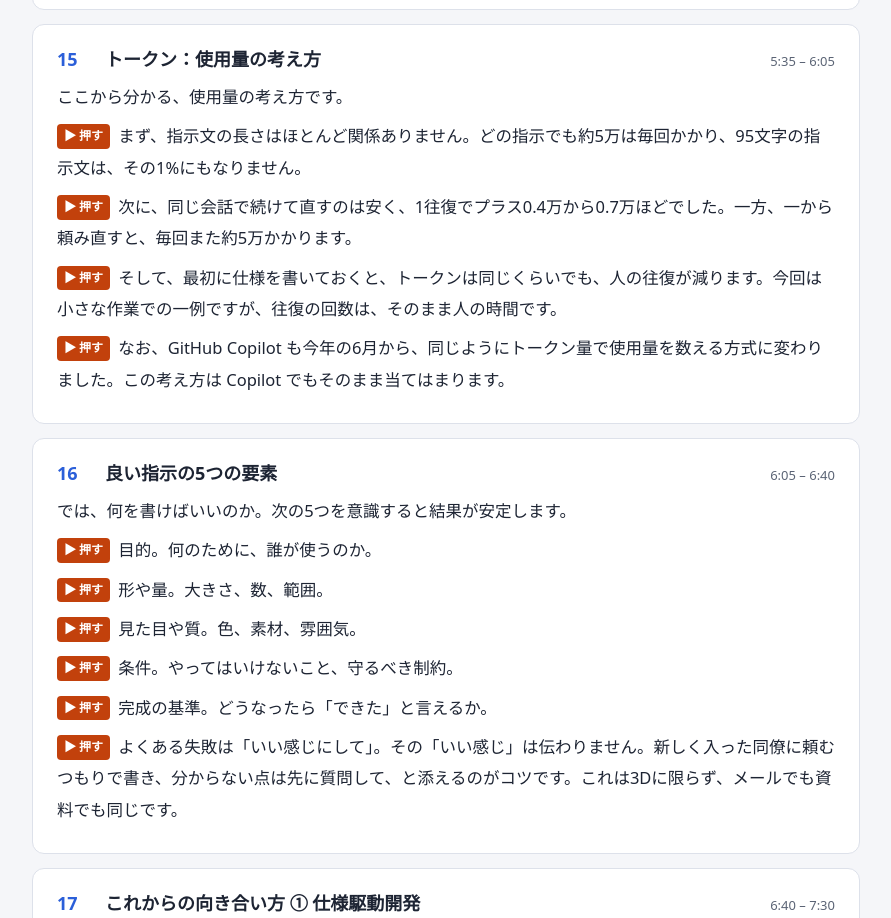
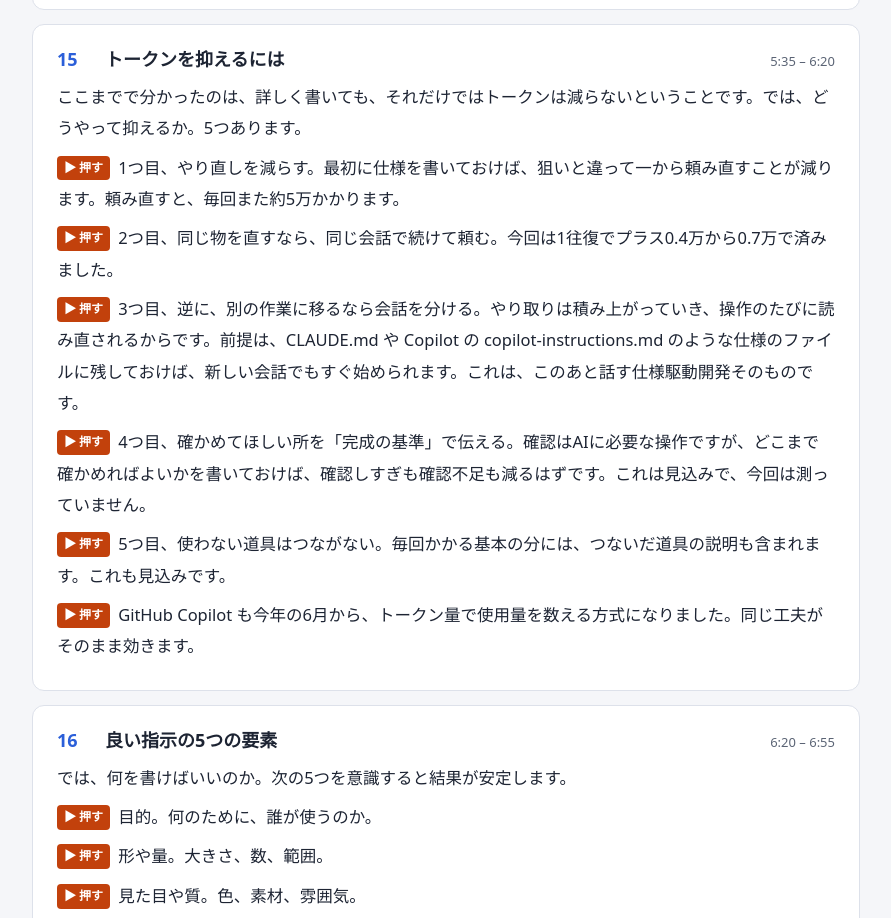
Before and after one commit to rrr-cloud/ai-modeling-study, a plain HTML site: page script.html in a window 1280 px wide. Shown: the part 3715-4633 px from the top of the page, without its empty margins (194-1085 px from the left). Drawn offline with Linux system fonts and the light colour scheme.

Commit message:
feat: 「使用量の考え方」を「トークンを抑えるには」の5項目に作り替える（測った値と見込みを分けて記載）
Co-Authored-By: Claude Opus 5.5 <noreply@anthropic.com>

```diff
--- a/script-data.js
+++ b/script-data.js
@@ -120,19 +120,21 @@ window.TALK_SCRIPT = [
     ]
   },
   {
-    title: "トークン：使用量の考え方",
-    time: "5:35 – 6:05",
+    title: "トークンを抑えるには",
+    time: "5:35 – 6:20",
     steps: [
-      "ここから分かる、使用量の考え方です。",
-      "まず、指示文の長さはほとんど関係ありません。どの指示でも約5万は毎回かかり、95文字の指示文は、その1%にもなりません。",
-      "次に、同じ会話で続けて直すのは安く、1往復でプラス0.4万から0.7万ほどでした。一方、一から頼み直すと、毎回また約5万かかります。",
-      "そして、最初に仕様を書いておくと、トークンは同じくらいでも、人の往復が減ります。今回は小さな作業での一例ですが、往復の回数は、そのまま人の時間です。",
-      "なお、GitHub Copilot も今年の6月から、同じようにトークン量で使用量を数える方式に変わりました。この考え方は Copilot でもそのまま当てはまります。"
+      "ここまでで分かったのは、詳しく書いても、それだけではトークンは減らないということです。では、どうやって抑えるか。5つあります。",
+      "1つ目、やり直しを減らす。最初に仕様を書いておけば、狙いと違って一から頼み直すことが減ります。頼み直すと、毎回また約5万かかります。",
+      "2つ目、同じ物を直すなら、同じ会話で続けて頼む。今回は1往復でプラス0.4万から0.7万で済みました。",
+      "3つ目、逆に、別の作業に移るなら会話を分ける。やり取りは積み上がっていき、操作のたびに読み直されるからです。前提は、CLAUDE.md や Copilot の copilot-instructions.md のような仕様のファイルに残しておけば、新しい会話でもすぐ始められます。これは、このあと話す仕様駆動開発そのものです。",
+      "4つ目、確かめてほしい所を「完成の基準」で伝える。確認はAIに必要な操作ですが、どこまで確かめればよいかを書いておけば、確認しすぎも確認不足も減るはずです。これは見込みで、今回は測っていません。",
+      "5つ目、使わない道具はつながない。毎回かかる基本の分には、つないだ道具の説明も含まれます。これも見込みです。",
+      "GitHub Copilot も今年の6月から、トークン量で使用量を数える方式になりました。同じ工夫がそのまま効きます。"
     ]
   },
   {
     title: "良い指示の5つの要素",
-    time: "6:05 – 6:40",
+    time: "6:20 – 6:55",
     steps: [
       "では、何を書けばいいのか。次の5つを意識すると結果が安定します。",
       "目的。何のために、誰が使うのか。",
@@ -145,7 +147,7 @@ window.TALK_SCRIPT = [
   },
   {
     title: "これからの向き合い方 ① 仕様駆動開発",
-    time: "6:40 – 7:30",
+    time: "6:55 – 7:40",
     steps: [
       "ここからは、これからAI駆動開発と仕様駆動開発にどう取り組むかです。まず「仕様駆動開発」。指示を、その場の一言ではなく、ファイルとして残る「仕様書」にしておく進め方です。右は、仕事の例として、毎週の問い合わせを一覧にする作業の仕様書です。",
       "まず仕様を書きます。目的、入力、出力、条件、完成の基準。全部を自分で考えなくても、AIと相談しながら書いて大丈夫です。",
@@ -156,7 +158,7 @@ window.TALK_SCRIPT = [
   },
   {
     title: "これからの向き合い方 ② 進め方",
-    time: "7:30 – 8:20",
+    time: "7:40 – 8:25",
     steps: [
       "いきなり全部を任せる必要はありません。4つの段階で、少しずつ任せていきます。",
       "段階1、個人で試す。下書き、要約、調べ物などをAIに頼んでみます。週に何度か、自然に使っている状態が目安です。",
@@ -167,7 +169,7 @@ window.TALK_SCRIPT = [
   },
   {
     title: "これからの向き合い方 ③ 守ること",
-    time: "8:20 – 8:55",
+    time: "8:25 – 9:00",
     steps: [
       "最後に、守ることです。AIも間違えます。今日の指示Cでも起きました。",
       "指示Cの途中で、AIが自分の取っ手を消すつもりで、名前が同じだった別の作業の取っ手を消してしまいました。AIは自分で気づいて元に戻し、元どおりか確かめてほしいと報告してきました。正直に報告してくれたのは良いことですが、もし大事なファイルだったら困ります。実は、全部を1つのファイルで作らせた、こちらの進め方も原因の一つでした。",
@@ -176,7 +178,7 @@ window.TALK_SCRIPT = [
   },
   {
     title: "まとめ",
-    time: "8:55 – 9:30",
+    time: "9:00 – 9:35",
     steps: [
       "まとめです。AIは作業を引き受けてくれます。人は「何を作るか」を書いて、確かめる。これが、これからの仕事の基本になります。",
       "今日の宿題です。来週の会議の案内メールを、2通りでAIに頼んでみてください。ひとつは「来週の定例会議の案内メールを書いて」だけ。もうひとつは、目的、5行以内という量、社内向けで丁寧という雰囲気、条件、完成の基準まで書いた指示。結果を比べると、今日の話が実感できるはずです。ありがとうございました。"
```
Also changed, not shown: index.html (+17 -8 lines).
